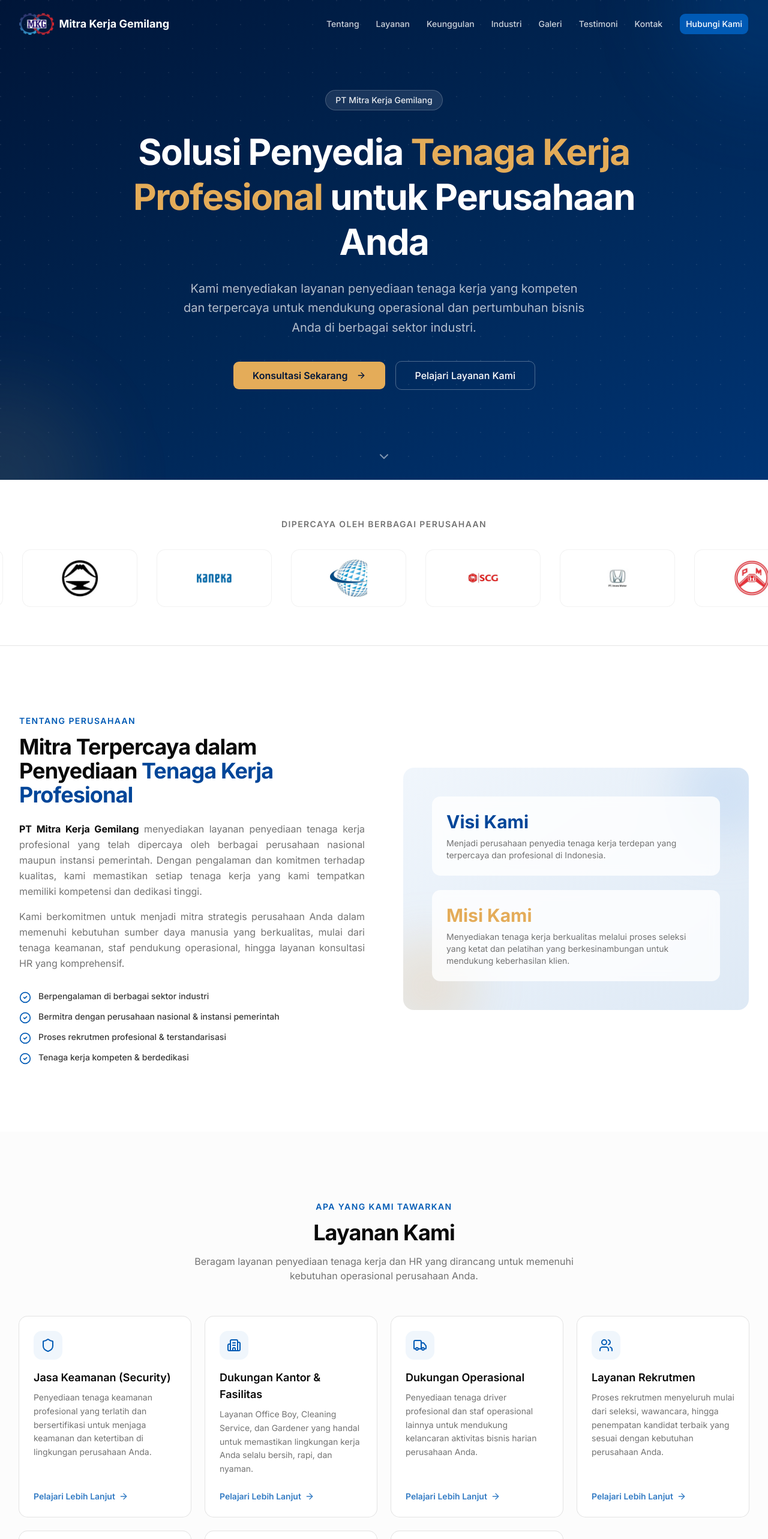
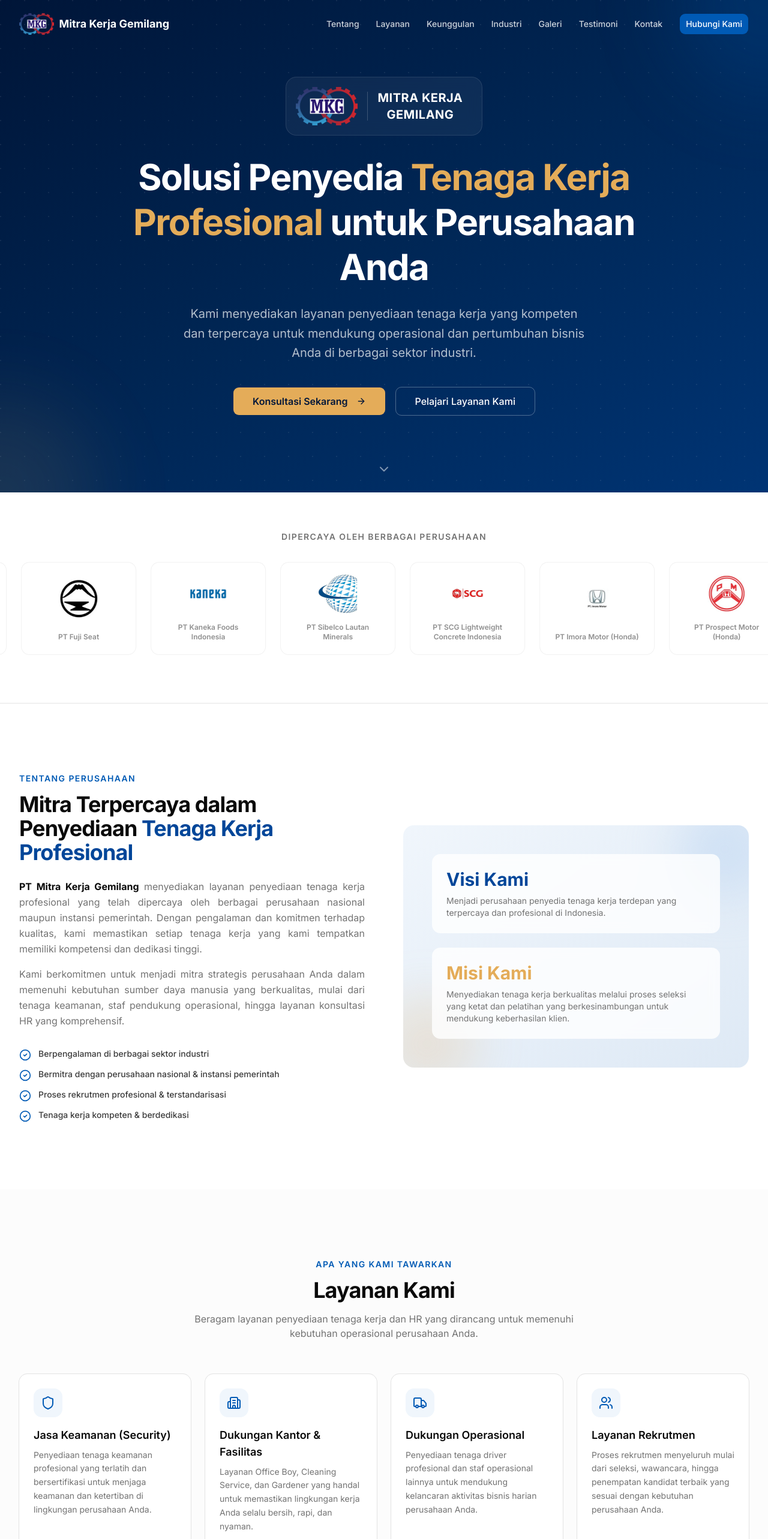
Before and after one commit to rizkymfrz/mkg, a Next.js app: page / in a window 1280 px wide. Shown: the top 2566 px of the page at 60% size. Built offline with nearby package versions, Linux system fonts and the light colour scheme.

Commit message:
feat: add some features

```diff
--- a/components/sections/cta/index.tsx
+++ b/components/sections/cta/index.tsx
@@ -32,7 +32,7 @@ export function CTA() {
               size="lg"
               className="bg-accent-gold hover:bg-accent-gold/90 text-brand-950 font-semibold px-8 h-12 text-base"
             >
-              <a href="#kontak">
+              <a href="/#kontak">
                 Konsultasi Sekarang
                 <ArrowRight className="ml-2 h-4 w-4" />
               </a>
--- a/components/sections/footer/index.tsx
+++ b/components/sections/footer/index.tsx
@@ -1,25 +1,25 @@
 import { Separator } from "@/components/ui/separator";
-import { MapPin, Phone, Mail } from "lucide-react";
+import { MapPin, Phone, Mail, Facebook } from "lucide-react";
 
 const footerLinks = [
   {
     title: "Layanan",
     links: [
-      { label: "Jasa Keamanan", href: "#layanan" },
-      { label: "Dukungan Kantor", href: "#layanan" },
-      { label: "Layanan Rekrutmen", href: "#layanan" },
-      { label: "Pelatihan & Workshop", href: "#layanan" },
-      { label: "Konsultasi HR", href: "#layanan" },
+      { label: "Jasa Keamanan", href: "/#layanan" },
+      { label: "Dukungan Kantor", href: "/#layanan" },
+      { label: "Layanan Rekrutmen", href: "/#layanan" },
+      { label: "Pelatihan & Workshop", href: "/#layanan" },
+      { label: "Konsultasi HR", href: "/#layanan" },
     ],
   },
   {
     title: "Perusahaan",
     links: [
-      { label: "Tentang Kami", href: "#tentang" },
-      { label: "Keunggulan", href: "#keunggulan" },
-      { label: "Industri", href: "#industri" },
-      { label: "Testimoni", href: "#testimoni" },
-      { label: "Hubungi Kami", href: "#kontak" },
+      { label: "Tentang Kami", href: "/#tentang" },
+      { label: "Keunggulan", href: "/#keunggulan" },
+      { label: "Industri", href: "/#industri" },
+      { label: "Testimoni", href: "/#testimoni" },
+      { label: "Hubungi Kami", href: "/#kontak" },
     ],
   },
 ];
@@ -79,14 +79,25 @@ export function Footer() {
           ))}
         </div>
         <Separator className="my-10 bg-white/10" />
-        <div className="flex flex-col items-center justify-between gap-4 sm:flex-row">
+        <div className="flex flex-col items-center justify-between gap-6 sm:flex-row">
           <p className="text-sm text-white/40">
             &copy; {new Date().getFullYear()} PT Mitra Kerja Gemilang. Semua hak
             dilindungi.
           </p>
-          <p className="text-sm text-white/40">
-            Karawang, Jawa Barat, Indonesia
-          </p>
+          <div className="flex items-center gap-6">
+            <a
+              href="https://www.facebook.com/mitra.kerja.gemilang.2025?rdid=wgeIUM9vfHIN96n4&share_url=https%3A%2F%2Fwww.facebook.com%2Fshare%2F1CYMSnMeag%2F%23"
+              target="_blank"
+              rel="noopener noreferrer"
+              className="text-white/40 hover:text-white transition-colors"
+              aria-label="Facebook PT Mitra Kerja Gemilang"
+            >
+              <Facebook className="h-5 w-5" />
+            </a>
+            <p className="text-sm text-white/40">
+              Karawang, Jawa Barat, Indonesia
+            </p>
+          </div>
         </div>
       </div>
     </footer>
--- a/components/sections/hero/index.tsx
+++ b/components/sections/hero/index.tsx
@@ -28,10 +28,21 @@ export function Hero() {
             initial={{ opacity: 0, y: 20 }}
             animate={{ opacity: 1, y: 0 }}
             transition={{ duration: 0.5 }}
+            className="mb-8 flex justify-center"
           >
-            <span className="inline-flex items-center rounded-full border border-white/20 bg-white/10 px-4 py-1.5 text-sm font-medium text-white/90 backdrop-blur-sm">
-              PT Mitra Kerja Gemilang
-            </span>
+            <div className="inline-flex items-center gap-4 rounded-2xl border border-white/10 bg-white/5 p-3 pr-6 sm:p-4 sm:pr-8 backdrop-blur-md transition-transform hover:scale-105">
+              <img
+                src="/logo.png"
+                alt="Logo PT Mitra Kerja Gemilang"
+                className="h-12 sm:h-16 w-auto object-contain"
+              />
+              <div className="h-10 sm:h-12 w-px bg-white/20" />
+              <span className="text-lg sm:text-xl font-bold tracking-wide text-white">
+                MITRA KERJA
+                <br />
+                GEMILANG
+              </span>
+            </div>
           </motion.div>
           <motion.h1
             initial={{ opacity: 0, y: 30 }}
--- a/components/sections/navbar/index.tsx
+++ b/components/sections/navbar/index.tsx
@@ -12,13 +12,13 @@ import {
 import { Menu } from "lucide-react";
 
 const navLinks = [
-  { label: "Tentang", href: "#tentang" },
-  { label: "Layanan", href: "#layanan" },
-  { label: "Keunggulan", href: "#keunggulan" },
-  { label: "Industri", href: "#industri" },
-  { label: "Galeri", href: "#galeri" },
-  { label: "Testimoni", href: "#testimoni" },
-  { label: "Kontak", href: "#kontak" },
+  { label: "Tentang", href: "/#tentang" },
+  { label: "Layanan", href: "/#layanan" },
+  { label: "Keunggulan", href: "/#keunggulan" },
+  { label: "Industri", href: "/#industri" },
+  { label: "Galeri", href: "/#galeri" },
+  { label: "Testimoni", href: "/#testimoni" },
+  { label: "Kontak", href: "/#kontak" },
 ];
 
 export function Navbar() {
@@ -45,7 +45,7 @@ export function Navbar() {
       }`}
     >
       <div className="mx-auto flex h-16 md:h-20 max-w-7xl items-center justify-between px-4 sm:px-6 lg:px-8">
-        <a href="#" className="flex items-center gap-2">
+        <a href="/" className="flex items-center gap-2">
           <img src="/logo.png" alt="PT Mitra Kerja Gemilang Logo" className="h-9 w-auto object-contain" />
           <span
             className={`font-bold text-lg transition-colors duration-300 hidden sm:block ${
@@ -74,7 +74,7 @@ export function Navbar() {
             size="lg"
             className="ml-3 bg-brand-600 hover:bg-brand-700 text-white"
           >
-            <a href="#kontak">Hubungi Kami</a>
+            <a href="/#kontak">Hubungi Kami</a>
           </Button>
         </nav>
         <Sheet open={open} onOpenChange={setOpen}>
@@ -109,7 +109,7 @@ export function Navbar() {
                 asChild
                 className="mt-4 bg-brand-600 hover:bg-brand-700 text-white"
               >
-                <a href="#kontak" onClick={() => setOpen(false)}>
+                <a href="/#kontak" onClick={() => setOpen(false)}>
                   Hubungi Kami
                 </a>
               </Button>
--- a/components/sections/trusted-by/index.tsx
+++ b/components/sections/trusted-by/index.tsx
@@ -1,5 +1,4 @@
 import { clients } from "@/data/clients";
-import { Building2 } from "lucide-react";
 
 export function TrustedBy() {
   const duplicatedClients = [...clients, ...clients, ...clients];
@@ -11,18 +10,23 @@ export function TrustedBy() {
           Dipercaya oleh Berbagai Perusahaan
         </p>
       </div>
-      <div className="mt-8 overflow-hidden">
-        <div className="animate-marquee flex w-max items-center gap-8 px-4">
+      <div className="mt-8 overflow-hidden pb-4">
+        <div className="animate-marquee flex w-max items-stretch gap-6 px-4">
           {duplicatedClients.map((client, i) => (
             <div
               key={`${client.name}-${i}`}
-              className="group flex h-24 w-48 shrink-0 items-center justify-center rounded-xl bg-white px-6 py-4 border border-border/50"
+              className="group flex w-48 shrink-0 flex-col items-center justify-between gap-4 rounded-xl bg-white p-5 border border-border/50"
             >
-              <img
-                src={client.logo}
-                alt={`Logo ${client.name}`}
-                className="max-h-full max-w-full object-contain transition-all duration-300"
-              />
+              <div className="flex flex-1 w-full items-center justify-center">
+                <img
+                  src={client.logo}
+                  alt={`Logo ${client.name}`}
+                  className="max-h-16 max-w-32 object-contain transition-all duration-300"
+                />
+              </div>
+              <span className="w-full text-center text-xs font-semibold text-muted-foreground/80 leading-snug">
+                {client.name}
+              </span>
             </div>
           ))}
         </div>
```
